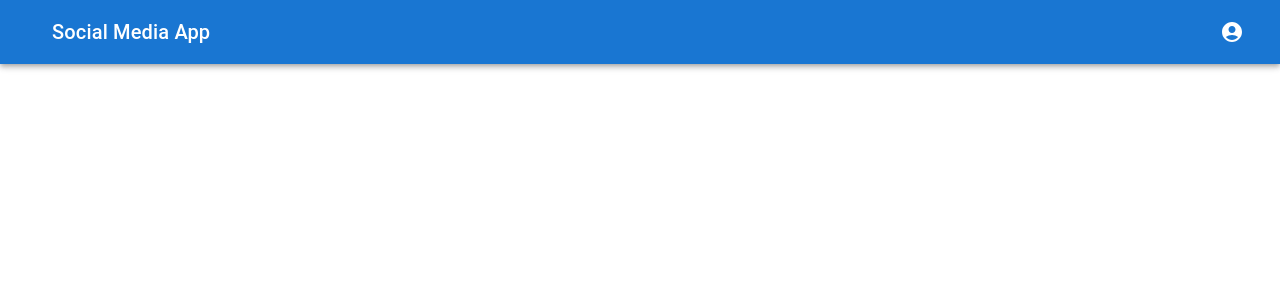
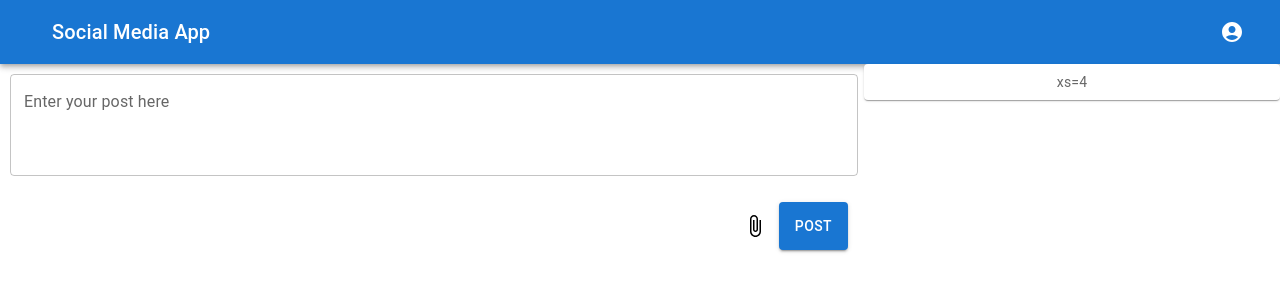
Before and after one commit to suhasbhairav/reactjs-projects-and-clones, a React (Create React App) app in the folder social-media-app/: page / in a window 1280 px wide. Shown: the top 300 px of the page. Built offline with nearby package versions, Linux system fonts and the light colour scheme.

Commit message:
added initial posts

```diff
--- a/social-media-app/src/App.js
+++ b/social-media-app/src/App.js
@@ -1,10 +1,14 @@
 import logo from './logo.svg';
 import './App.css';
 import MainAppBar from './MainAppBar';
+import HomePage from './HomePage';
 
 function App() {
   return (
+    <>
     <MainAppBar />
+    <HomePage />
+    </>
   );
 }
 
--- /dev/null
+++ b/social-media-app/src/HomePage.js
@@ -0,0 +1,49 @@
+import * as React from 'react';
+import { styled } from '@mui/material/styles';
+import Box from '@mui/material/Box';
+import Paper from '@mui/material/Paper';
+import Grid from '@mui/material/Grid';
+import TextField from '@mui/material/TextField';
+import { Button, IconButton } from '@mui/material';
+import AttachFileIcon from '@mui/icons-material/AttachFile';
+
+const Item = styled(Paper)(({ theme }) => ({
+    backgroundColor: theme.palette.mode === 'dark' ? '#1A2027' : '#fff',
+    ...theme.typography.body2,
+    padding: theme.spacing(1),
+    textAlign: 'center',
+    color: theme.palette.text.secondary,
+  }));
+
+const HomePage = () => {
+    return (
+        <Box sx={{ flexGrow: 1 }}>
+          <Grid container spacing={2}>
+            <Grid item xs={8}>
+            <Grid container spacing={2}>
+              <Grid item xs={12}>
+              <TextField multiline={true} rows={3} style={{margin: "10px"}} fullWidth={true} id="outlined-basic" label="Enter your post here" variant="outlined" />
+              </Grid>
+              <Grid item xs={12} style={{display: 'flex', justifyContent: 'right'}}>
+              <IconButton
+                size="large"
+                aria-label="account of current user"
+                aria-controls="menu-appbar"
+                aria-haspopup="true"
+                color="inherit"
+              >
+                <AttachFileIcon />
+              </IconButton>
+                <Button variant='contained' >Post</Button>
+              </Grid>
+            </Grid>
+            </Grid>
+            <Grid item xs={4}>
+              <Item>xs=4</Item>
+            </Grid>
+          </Grid>
+        </Box>
+      );
+}
+
+export default HomePage
```
Also changed, not shown: social-media-app/src/Posts.js (added, +9 -0 lines).
